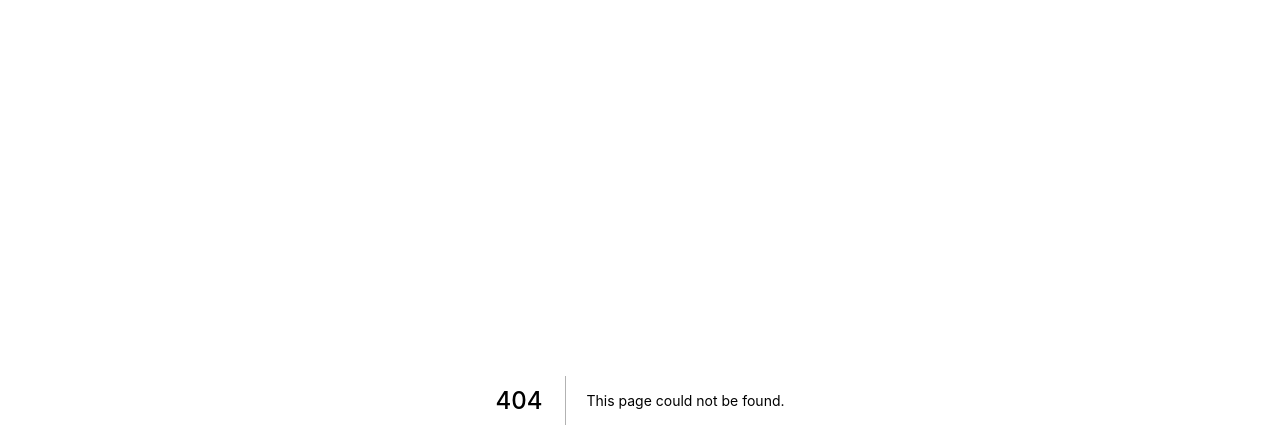
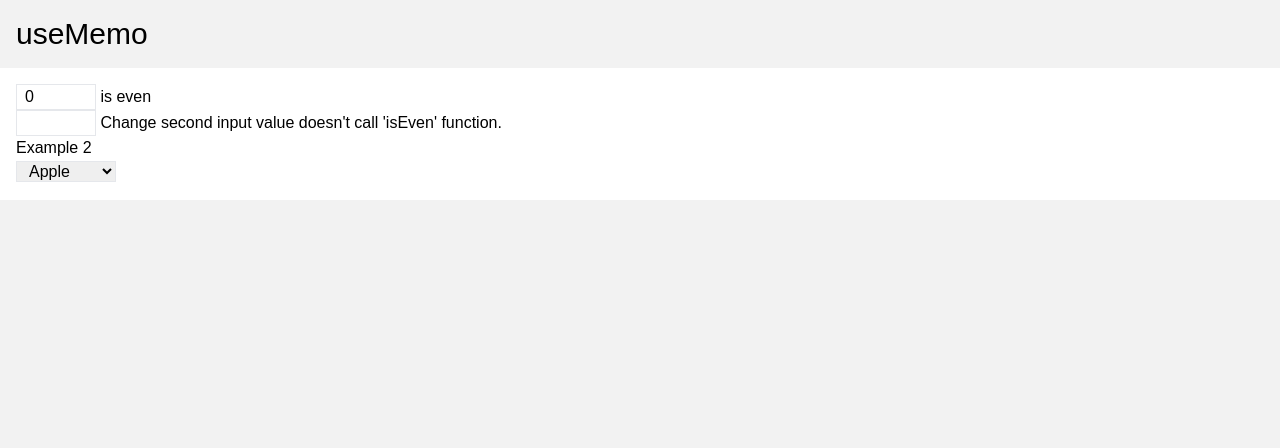
Before and after one commit to hsuanlin0202/Frontend-review, a Next.js app: page /hooks/useMemo in a window 1280 px wide. Before the commit this address had no page. Shown: the top 448 px of the page. Built offline with nearby package versions, Linux system fonts and the light colour scheme.

Commit message:
useState, useEffect, useMemo, useReducer

```diff
--- /dev/null
+++ b/components/Layout/index.tsx
@@ -0,0 +1,16 @@
+import { ReactNode } from "react";
+
+type Props = {
+  title: string;
+  children: ReactNode;
+};
+const Base = ({ title, children }: Props): JSX.Element => {
+  return (
+    <div className="py-4">
+      <h1 className="mb-4 px-4 text-3xl">{title}</h1>
+      <main className="w-full bg-white p-4">{children}</main>
+    </div>
+  );
+};
+
+export const Layout = { Base };
--- a/pages/_app.tsx
+++ b/pages/_app.tsx
@@ -12,9 +12,9 @@ function MyApp({ Component, pageProps }: any) {
         <title>格上租車</title>
       </Head>
       <Component {...pageProps} />
-      <div className="fixed top-0 right-0 px-2 text-sm bg-blue-system text-white z-100">
+      <span className="fixed top-0 right-0 px-2 text-sm bg-blue-system text-white z-100">
         {publicRuntimeConfig.APP_VERSION}
-      </div>
+      </span>
     </>
   );
 }
--- a/pages/_document.js
+++ b/pages/_document.js
@@ -13,7 +13,7 @@ class MyDocument extends Document {
         <Head>
           <link rel="shortcut icon" href="/carplus.ico" />
         </Head>
-        <body>
+        <body className="bg-gray-lighter">
           <Main />
           <NextScript />
         </body>
--- /dev/null
+++ b/pages/hooks/useCallback.tsx
@@ -0,0 +1,12 @@
+import { Layout } from "components/Layout";
+import { useCallback, useState } from "react";
+
+const UseCallback = (): JSX.Element => {
+  return (
+    <Layout.Base title="useEffect">
+      <p className="w-20 text-center bg-gray-light">{}</p>
+    </Layout.Base>
+  );
+};
+
+export default UseCallback;
--- /dev/null
+++ b/pages/hooks/useEffect.tsx
@@ -0,0 +1,26 @@
+import { Layout } from "components/Layout";
+import { useEffect, useState } from "react";
+
+const UseEffect = (): JSX.Element => {
+  const [count, setCount] = useState<number>(0);
+
+  useEffect(() => {
+    if (count >= 10) return;
+
+    const id = setInterval(() => {
+      setCount((c) => {
+        if (c < 5) return c + 1;
+        return c;
+      });
+    }, 1000);
+    return () => clearInterval(id);
+  }, []);
+
+  return (
+    <Layout.Base title="useEffect">
+      <p className="w-20 text-center bg-gray-light">{count}</p>
+    </Layout.Base>
+  );
+};
+
+export default UseEffect;
--- /dev/null
+++ b/pages/hooks/useMemo.tsx
@@ -0,0 +1,80 @@
+import { Layout } from "components/Layout";
+import { ChangeEvent, useEffect, useMemo, useState } from "react";
+
+const slowFunction = () => {
+  console.log("Calling other function which may be very slow.");
+  return true;
+};
+
+const UseMemo = (): JSX.Element => {
+  const [number, setNumber] = useState<number>(0);
+
+  const [value, setValue] = useState<string>("");
+
+  // control call time of a variable which is returning from a complicated function.
+  const isEven = useMemo(() => {
+    console.log("update when first input is changed.");
+    if (number % 2 === 0) return slowFunction();
+    return false;
+  }, [number]);
+
+  const changeNumberHandler = (e: ChangeEvent<HTMLInputElement>) => {
+    setNumber(Number(e.target.value || "0"));
+  };
+
+  const changeValueHandler = (e: ChangeEvent<HTMLInputElement>) => {
+    setValue(e.target.value);
+  };
+
+  const [order, setOrder] = useState<{ fruit: string }>({ fruit: "" });
+
+  const select = useMemo(() => {
+    if (order.fruit === "chair") return { isFruit: false };
+    return { isFruit: true };
+  }, [order]);
+
+  useEffect(() => {
+    if (!order.fruit) return;
+
+    console.log(`I ${select.isFruit ? "" : "didn't "} select a fruit.`);
+  }, [select]);
+
+  return (
+    <Layout.Base title="useMemo">
+      <div>
+        <input
+          className=" w-20 border px-2"
+          type="number"
+          value={number}
+          onChange={changeNumberHandler}
+        />
+        {isEven && <span>{` is even`}</span>}
+      </div>
+      <div>
+        <input
+          className="w-20 border px-2"
+          type="text"
+          value={value}
+          onChange={changeValueHandler}
+        />
+        <span> Change second input value doesn't call 'isEven' function. </span>
+      </div>
+
+      <h2>Example 2</h2>
+
+      <div>
+        <select
+          className="border px-2"
+          onChange={(e) => setOrder({ fruit: e.currentTarget.value })}
+        >
+          <option value="apple">Apple</option>
+          <option value="orange">Orange</option>
+          <option value="avocado">Avocado</option>
+          <option value="chair">Chair</option>
+        </select>
+      </div>
+    </Layout.Base>
+  );
+};
+
+export default UseMemo;
--- /dev/null
+++ b/pages/hooks/useReducer.tsx
@@ -0,0 +1,59 @@
+import { Layout } from "components/Layout";
+import { useReducer } from "react";
+type ButtonProps = {
+  onClick: () => void;
+  title: string;
+  disabled?: boolean;
+};
+const Button = ({ onClick, title, disabled = false }: ButtonProps) => {
+  return (
+    <button
+      type="button"
+      className="rounded-full px-6 py-1 border border-gray-dark text-gray-dark hover:bg-gray-normal active:bg-gray-lighter"
+      onClick={onClick}
+      disabled={disabled}
+    >
+      <span>{title}</span>
+    </button>
+  );
+};
+
+function counter(
+  state: { count: number; canReset: boolean },
+  action: { type: "increment" | "decrement" | "reset" }
+) {
+  switch (action.type) {
+    case "increment":
+      return { count: state.count + 1, canReset: true };
+    case "decrement":
+      return { count: state.count - 1, canReset: true };
+    case "reset":
+      return { count: 0, canReset: false };
+    default:
+      throw new Error();
+  }
+}
+
+const UseReducer = (): JSX.Element => {
+  const initialState = { count: 0, canReset: true };
+
+  const [state, dispatch] = useReducer(counter, initialState);
+
+  return (
+    <Layout.Base title="useReducer">
+      <div className="flex items-center space-x-4 text-2xl">
+        <Button title="-" onClick={() => dispatch({ type: "decrement" })} />
+
+        <p className="w-20 text-center bg-gray-light">{state.count}</p>
+
+        <Button title="+" onClick={() => dispatch({ type: "increment" })} />
+
+        {state.canReset && (
+          <Button title="Reset" onClick={() => dispatch({ type: "reset" })} />
+        )}
+      </div>
+    </Layout.Base>
+  );
+};
+
+export default UseReducer;
--- /dev/null
+++ b/pages/hooks/useState.tsx
@@ -0,0 +1,35 @@
+import { Layout } from "components/Layout";
+import { useState } from "react";
+type ButtonProps = {
+  onClick: () => void;
+  title: string;
+};
+const Button = ({ onClick, title }: ButtonProps) => {
+  return (
+    <button
+      type="button"
+      className="rounded-full px-6 py-1 border border-gray-dark text-gray-dark hover:bg-gray-normal active:bg-gray-lighter"
+      onClick={onClick}
+    >
+      <span>{title}</span>
+    </button>
+  );
+};
+
+const UseState = (): JSX.Element => {
+  const [count, setCount] = useState<number>(0);
+
+  return (
+    <Layout.Base title="useState">
+      <div className="flex items-center space-x-4 text-2xl">
+        <Button title="-" onClick={() => setCount(count - 1)} />
+
+        <p className="w-20 text-center bg-gray-light">{count}</p>
+
+        <Button title="+" onClick={() => setCount(count + 1)} />
+      </div>
+    </Layout.Base>
+  );
+};
+
+export default UseState;
--- a/pages/index.tsx
+++ b/pages/index.tsx
@@ -1,5 +1,5 @@
 const IndexPage = (): JSX.Element => {
-  return <>格上租車</>;
+  return <>React Review</>;
 };
 
 export default IndexPage;
--- a/tailwind.config.js
+++ b/tailwind.config.js
@@ -1,7 +1,10 @@
 const colors = require("tailwindcss/colors");
 
 module.exports = {
-  content: ["./pages/**/*.{js,jsx,ts,tsx}", "./component/**/*.{js,jsx,ts,tsx}"],
+  content: [
+    "./pages/**/*.{js,jsx,ts,tsx}",
+    "./components/**/*.{js,jsx,ts,tsx}",
+  ],
   future: {
     // removeDeprecatedGapUtilities: true,
     // purgeLayersByDefault: true,
```
Also changed, not shown: 2 other files (tests, documents, lock files or other folders).
